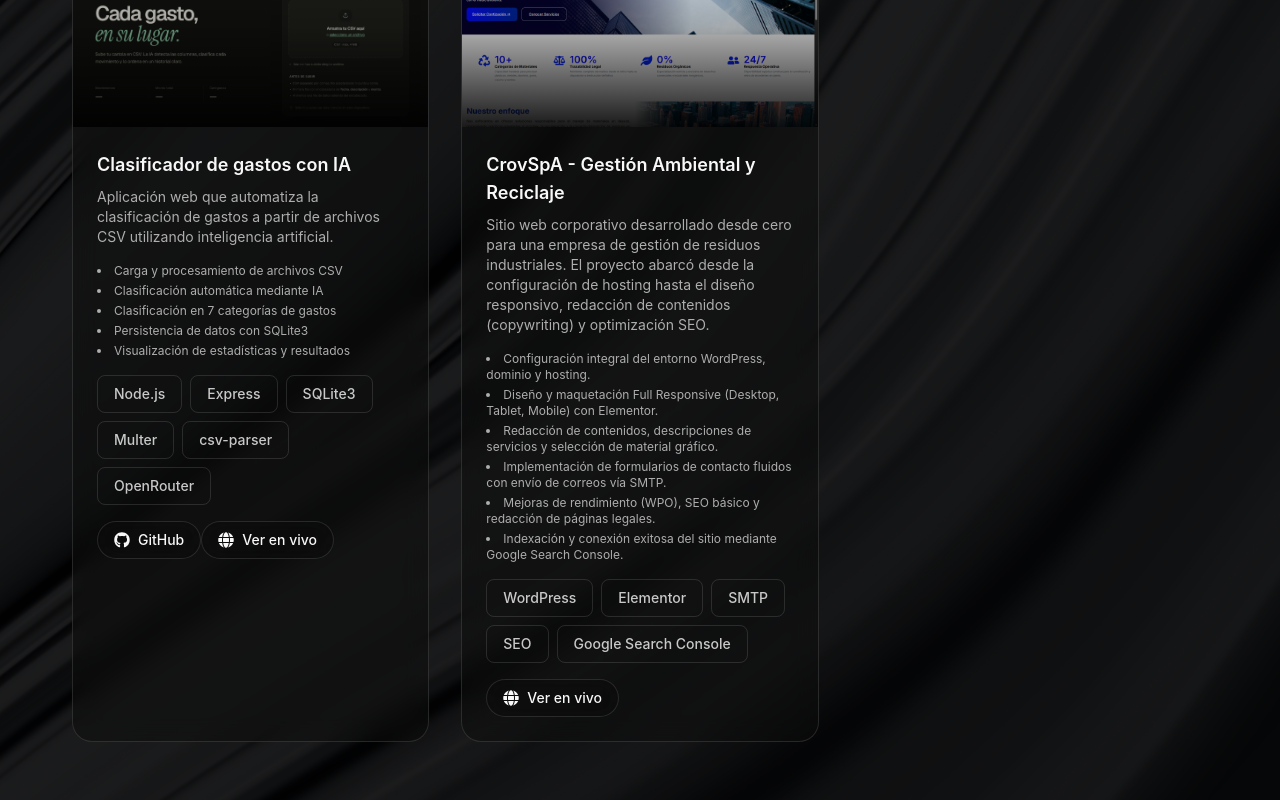
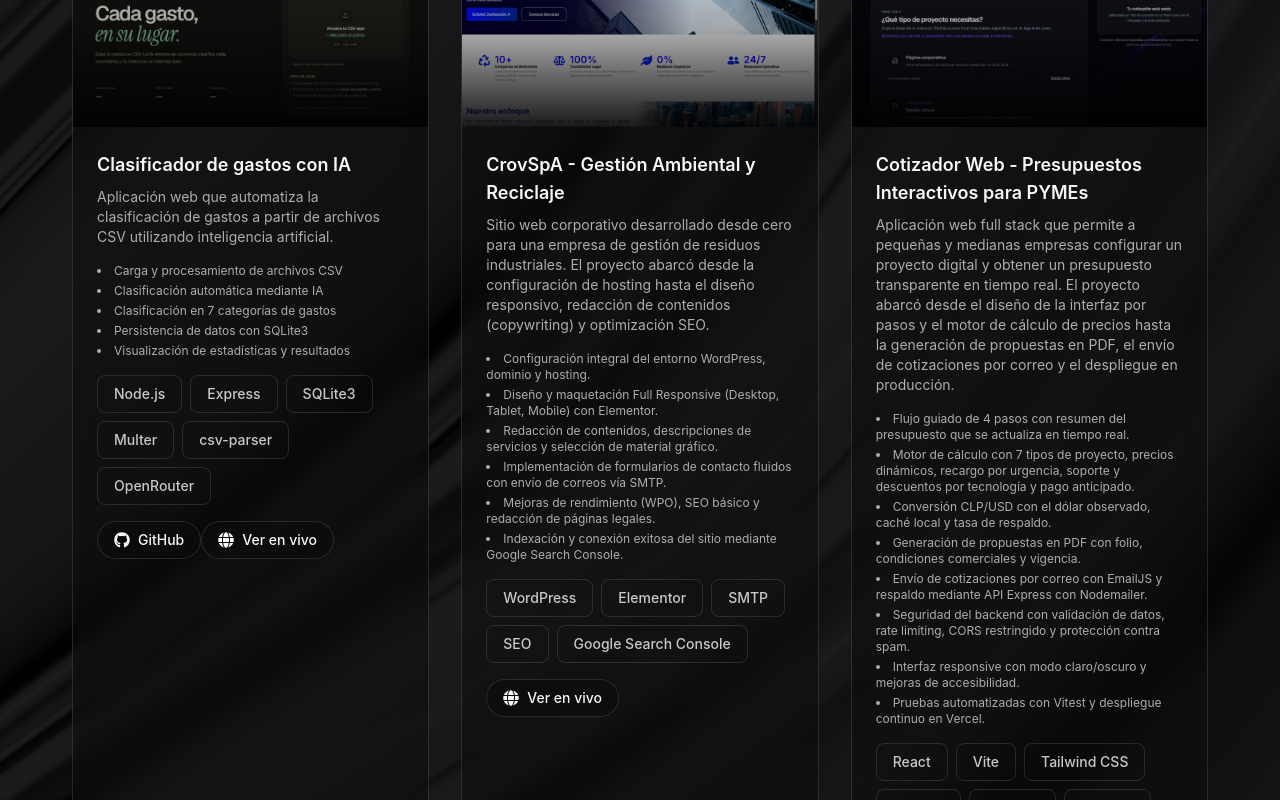
Before and after one commit to Diego4riel/Portafolio_DiegoEscalona_fullstack, a React (Vite) app: page / in a window 1280 px wide. Shown: the part 1980-2780 px from the top of the page. Built offline with nearby package versions, Linux system fonts and the light colour scheme.

Commit message:
feat: Agregar nuevo proyecto al portafolio

```diff
--- a/src/data/projects.ts
+++ b/src/data/projects.ts
@@ -35,4 +35,23 @@ export const projects: Project[] = [
       'Indexación y conexión exitosa del sitio mediante Google Search Console.',
     ],
   },
+  {
+    id: 'cotizador_web',
+    title: 'Cotizador Web - Presupuestos Interactivos para PYMEs',
+    description:
+      'Aplicación web full stack que permite a pequeñas y medianas empresas configurar un proyecto digital y obtener un presupuesto transparente en tiempo real. El proyecto abarcó desde el diseño de la interfaz por pasos y el motor de cálculo de precios hasta la generación de propuestas en PDF, el envío de cotizaciones por correo y el despliegue en producción.',
+    image: 'projects/cotizadorweb.png',
+    technologies: ['React', 'Vite', 'Tailwind CSS', 'Node.js', 'Express', 'EmailJS', 'Vitest'],
+    liveUrl: 'https://cotizador-web-lvsr.vercel.app/',
+    highlights: [
+      'Flujo guiado de 4 pasos con resumen del presupuesto que se actualiza en tiempo real.',
+      'Motor de cálculo con 7 tipos de proyecto, precios dinámicos, recargo por urgencia, soporte y descuentos por tecnología y pago anticipado.',
+      'Conversión CLP/USD con el dólar observado, caché local y tasa de respaldo.',
+      'Generación de propuestas en PDF con folio, condiciones comerciales y vigencia.',
+      'Envío de cotizaciones por correo con EmailJS y respaldo mediante API Express con Nodemailer.',
+      'Seguridad del backend con validación de datos, rate limiting, CORS restringido y protección contra spam.',
+      'Interfaz responsive con modo claro/oscuro y mejoras de accesibilidad.',
+      'Pruebas automatizadas con Vitest y despliegue continuo en Vercel.',
+    ],
+  },
 ];
```
Also changed, not shown: public/projects/cotizadorweb.png (added).
